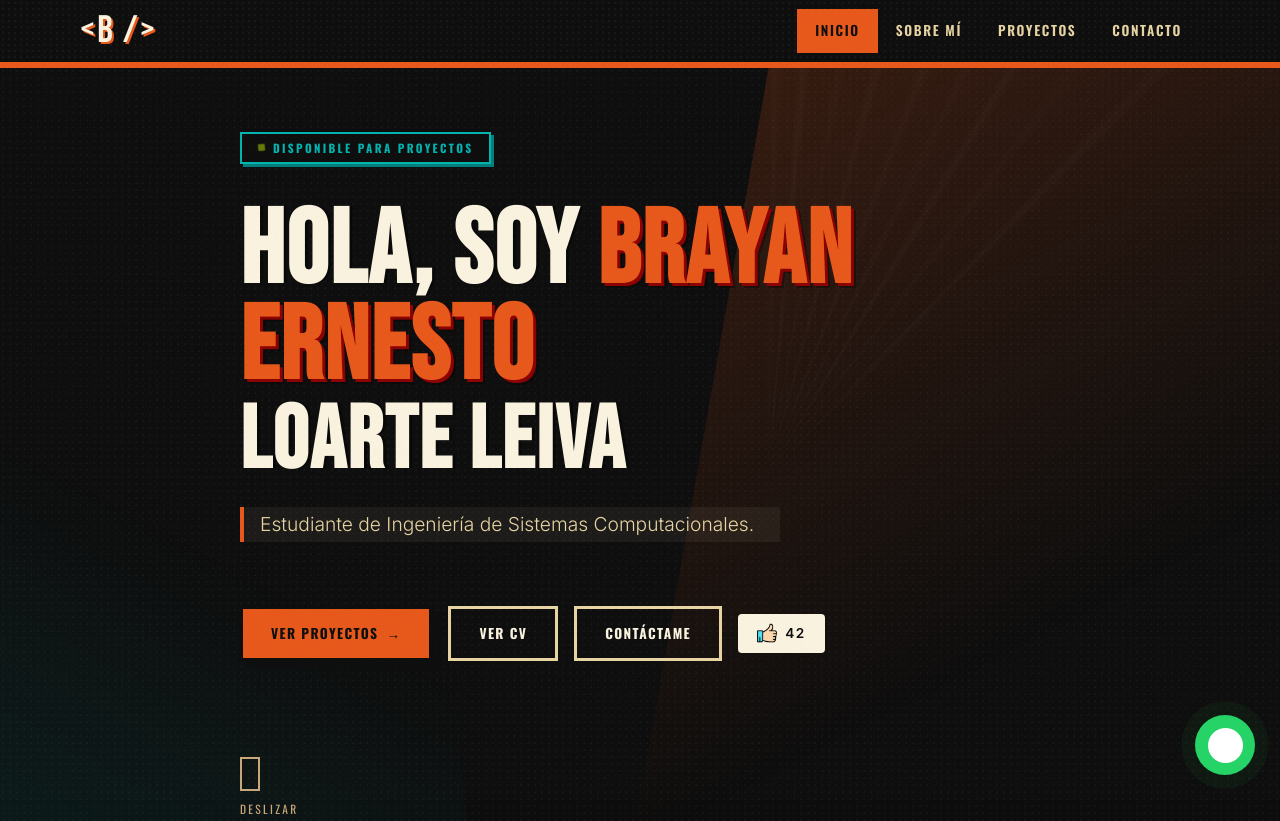
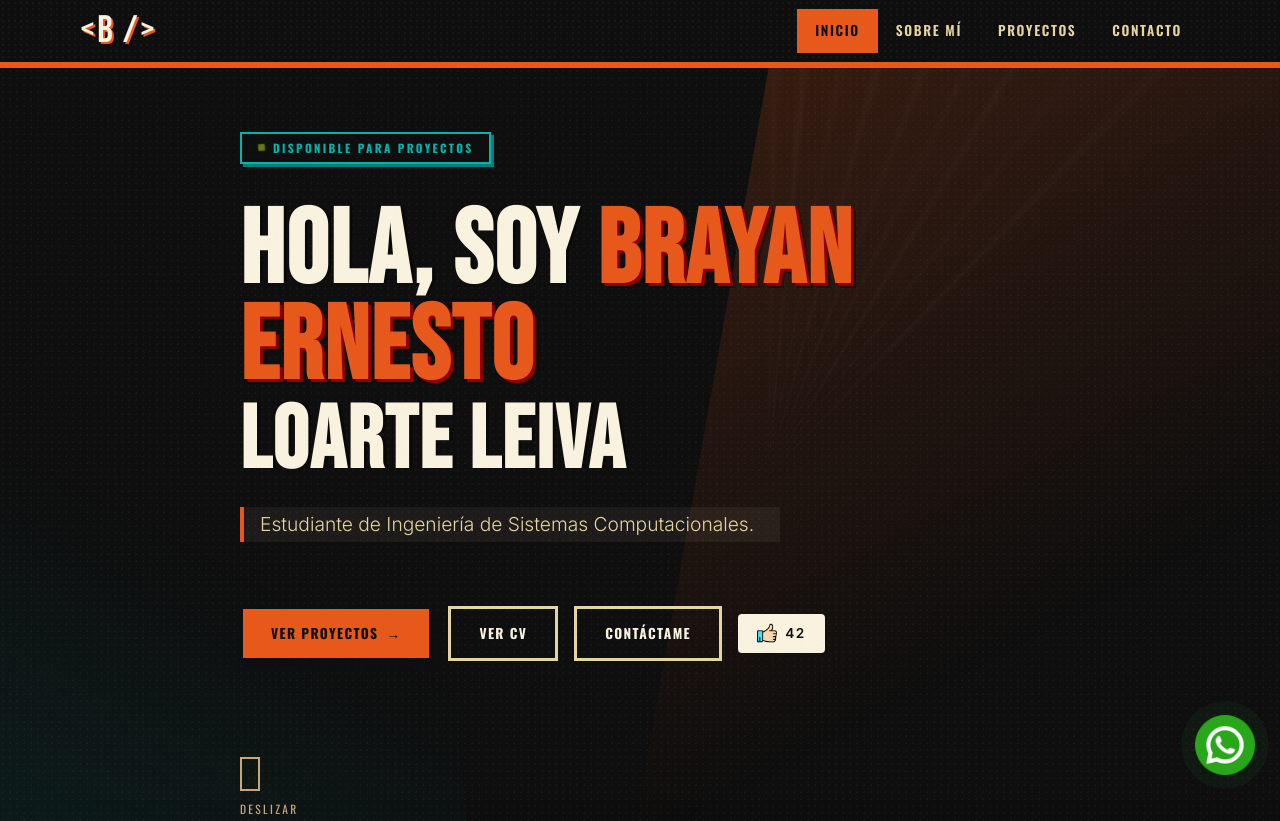
Before and after one commit to BrayanLoarteL/mi-portafolio, a plain HTML site: page index.html in a window 1280 px wide. Shown: the top 821 px of the page. Drawn offline with nearby package versions, Linux system fonts and the light colour scheme.

Commit message:
Corregida la visibilidad del icono original de whatsapp quitando filtros CSS

```diff
--- a/assets/css/style.css
+++ b/assets/css/style.css
@@ -1575,7 +1575,6 @@ button { font: inherit; color: inherit; background: none; border: none; cursor:
   right: 25px;
   width: 60px;
   height: 60px;
-  background-color: #25D366;
   border-radius: 50%;
   box-shadow: 0 4px 10px rgba(0,0,0,0.3);
   display: flex;
@@ -1587,9 +1586,9 @@ button { font: inherit; color: inherit; background: none; border: none; cursor:
 }
 
 .btn-whatsapp-flotante img {
-  width: 35px;
-  height: 35px;
-  filter: brightness(0) invert(1);
+  width: 100%;
+  height: 100%;
+  object-fit: contain;
 }
 
 .btn-whatsapp-flotante:hover {
```
